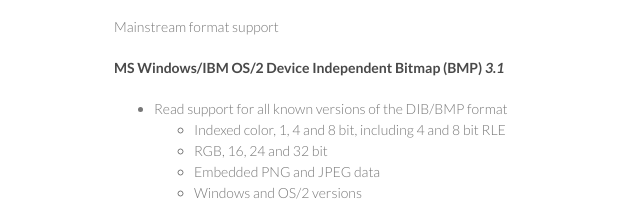
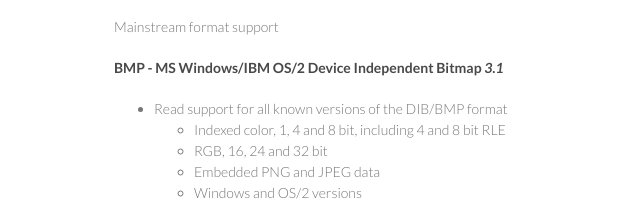
Before and after one commit to haraldk/TwelveMonkeys, a plain HTML site: page index.html in a window 1280 px wide. Shown: the part 482-702 px from the top of the page, 456-1096 px from the left. Drawn offline with Linux system fonts and the light colour scheme.

Commit message:
Fixed format

```diff
--- a/index.html
+++ b/index.html
@@ -66,7 +66,7 @@
 <p>Mainstream format support</p>
 
 <h4>
-<a id="ms-windowsibm-os2-device-independent-bitmap-bmp" class="anchor" href="#ms-windowsibm-os2-device-independent-bitmap-bmp" aria-hidden="true"><span class="octicon octicon-link"></span></a>MS Windows/IBM OS/2 Device Independent Bitmap (BMP) <em>3.1</em>
+<a id="ms-windowsibm-os2-device-independent-bitmap-bmp" class="anchor" href="#ms-windowsibm-os2-device-independent-bitmap-bmp" aria-hidden="true"><span class="octicon octicon-link"></span></a>BMP - MS Windows/IBM OS/2 Device Independent Bitmap <em>3.1</em>
 </h4>
 
 <ul>
```
